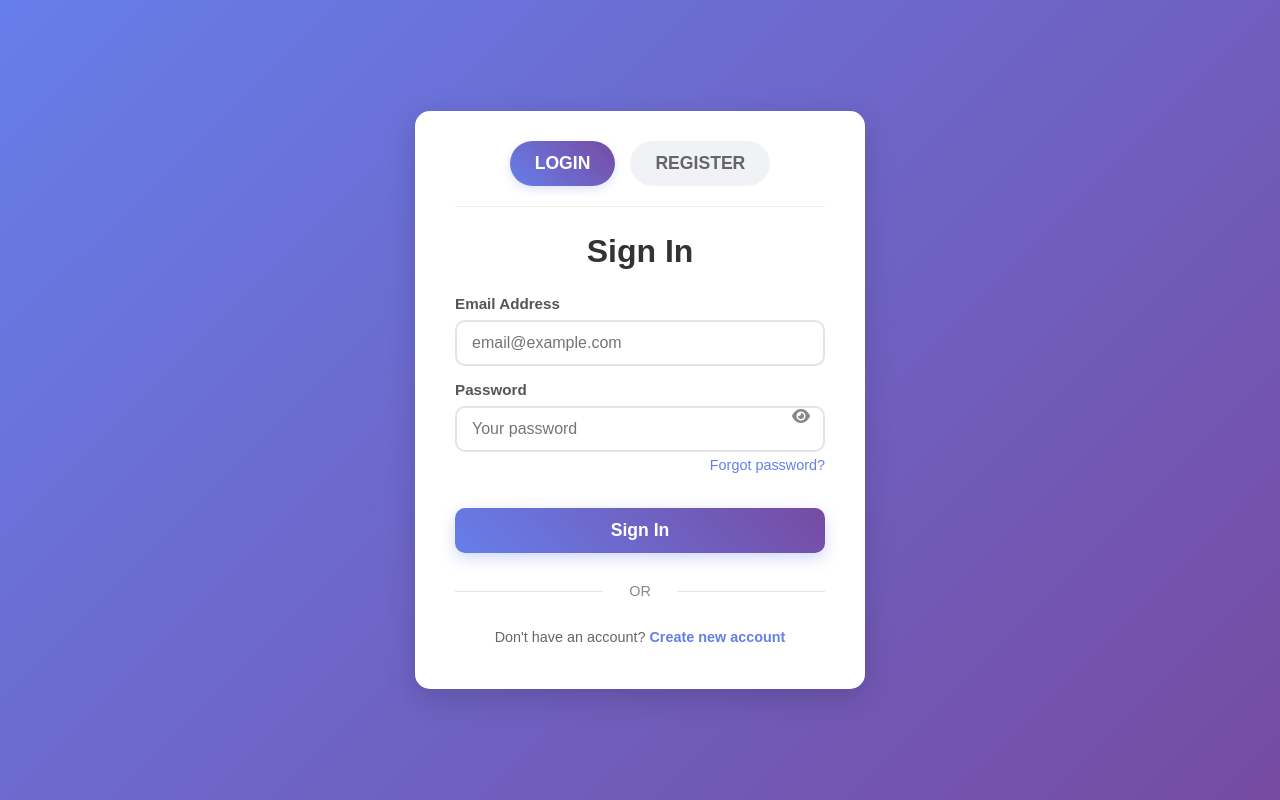
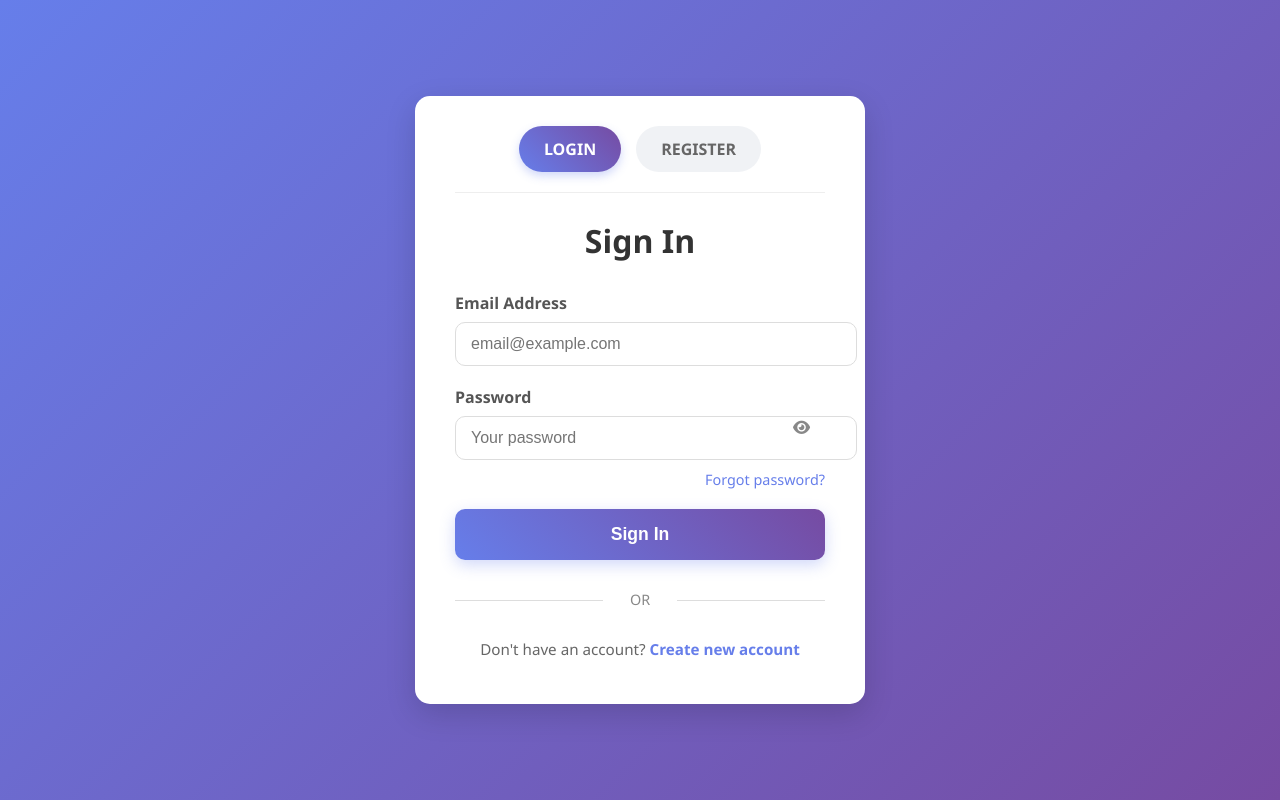
Before and after one commit to Matrixbenny/IS-PROJECT, a plain HTML site: page login.html in a window 1280 px wide. Drawn offline with Linux system fonts and the light colour scheme.

Commit message:
modified auth.css

```diff
--- a/css/auth.css
+++ b/css/auth.css
@@ -1,6 +1,6 @@
 /* css/auth.css */
 body.auth-page {
-    font-family: Arial, sans-serif;
+    font-family: 'Segoe UI', Tahoma, Geneva, Verdana, sans-serif; /* Consistent font */
     background: linear-gradient(135deg, #667eea 0%, #764ba2 100%); /* Maintain branding gradient */
     display: flex;
     justify-content: center;
@@ -34,112 +34,81 @@ body.auth-page {
     background: #f0f2f5; /* Light grey */
     border: none;
     padding: 12px 25px;
-    font-size: 1.1rem;
+    border-radius: 25px; /* Pill shape */
+    text-decoration: none;
+    color: #666;
     font-weight: 600;
-    cursor: pointer;
-    border-radius: 25px;
     transition: all 0.3s ease;
-    color: #666;
-    text-decoration: none; /* For anchor tags */
-    display: inline-block;
 }
 
-.auth-header .auth-btn.active,
-.auth-header .auth-btn:hover {
-    background: linear-gradient(45deg, #667eea, #764ba2);
+.auth-header .auth-btn.active {
+    background: linear-gradient(45deg, #667eea, #764ba2); /* Branding gradient */
     color: white;
-    box-shadow: 0 4px 10px rgba(102, 126, 234, 0.2);
+    box-shadow: 0 4px 10px rgba(102, 126, 234, 0.3);
 }
 
-.auth-container h2 {
+.auth-header .auth-btn:hover:not(.active) {
+    background: #e9ecef;
+    transform: translateY(-2px);
+}
+
+h2 {
     font-size: 2rem;
-    margin-bottom: 25px;
+    margin-bottom: 30px;
     color: #333;
-    text-align: center;
 }
 
 .form-group {
-    margin-bottom: 15px; /* Consistent spacing */
-    position: relative; /* For password toggle */
+    margin-bottom: 20px;
+    text-align: left; /* Align labels and inputs to the left */
 }
 
 .form-group label {
     display: block;
-    text-align: left;
     margin-bottom: 8px;
     font-weight: 600;
     color: #555;
-    font-size: 0.95rem;
 }
 
+.form-group input[type="text"],
 .form-group input[type="email"],
+.form-group input[type="tel"],
 .form-group input[type="password"],
-.form-group input[type="text"],
-.form-group input[type="tel"],
 .form-group select {
     width: 100%;
     padding: 12px 15px;
-    box-sizing: border-box;
-    border: 2px solid #e1e5e9;
-    border-radius: 10px;
+    border: 1px solid #ddd;
+    border-radius: 10px; /* Match auth-container border-radius for consistency */
     font-size: 1rem;
-    transition: border-color 0.3s, box-shadow 0.3s;
+    transition: border-color 0.3s ease, box-shadow 0.3s ease;
 }
 
 .form-group input:focus,
 .form-group select:focus {
+    border-color: #667eea;
+    box-shadow: 0 0 0 3px rgba(102, 126, 234, 0.2); /* Focus glow */
     outline: none;
-    border-color: #667eea;
-    box-shadow: 0 0 0 3px rgba(102, 126, 234, 0.1);
 }
 
 .password-input-container {
     position: relative;
 }
 
-.password-input-container input {
-    padding-right: 2.8rem !important; /* Make space for the icon */
-}
-
 .password-toggle {
     position: absolute;
     right: 15px;
     top: 50%;
-    transform: translateY(-50%);
+    transform: translateY(calc(-50% + 4px)); /* Adjust to align with input text */
     cursor: pointer;
     color: #888;
-    font-size: 1rem;
-}
-
-.password-toggle:hover {
-    color: #555;
-}
-
-.checkbox-group {
-    margin: 15px 0 25px;
-    text-align: left;
-    display: flex;
-    align-items: center;
-}
-
-.checkbox-group input[type="checkbox"] {
-    margin-right: 8px;
-    transform: scale(1.1); /* Slightly larger checkbox */
-}
-
-.checkbox-group label {
     font-size: 0.95rem;
-    color: #666;
-    font-weight: normal; /* Override form-group label bold */
-    margin-bottom: 0;
 }
 
 .btn-auth {
     width: 100%;
+    padding: 15px;
     background: linear-gradient(45deg, #667eea, #764ba2);
     color: white;
-    padding: 12px;
-    margin-top: 15px;
     border: none;
     border-radius: 10px; /* Match input fields */
     font-size: 1.1rem;
@@ -184,7 +153,7 @@ body.auth-page {
     top: 50%;
     width: 40%; /* Adjusted width */
     height: 1px;
-    background: #e1e5e9; /* Lighter line */
+    background: #ddd;
 }
 
 .divider::before {
@@ -196,21 +165,22 @@ body.auth-page {
 }
 
 .divider span {
-    background: #fff;
-    padding: 0 15px;
+    background: white;
+    padding: 0 10px;
+    position: relative;
+    z-index: 1;
 }
 
 .alt-action-text {
-    font-size: 0.9rem;
-    text-align: center;
-    margin-top: 25px;
+    font-size: 0.95rem;
     color: #666;
+    margin-top: 30px;
 }
 
 .alt-action-text a {
     color: #667eea;
     text-decoration: none;
-    font-weight: bold;
+    font-weight: 600;
     transition: color 0.3s;
 }
 
@@ -218,10 +188,19 @@ body.auth-page {
     color: #764ba2;
 }
 
-/* Responsive adjustments */
-@media (max-width: 600px) {
+/* --- Responsive adjustments for Auth pages --- */
+@media (max-width: 480px) {
     .auth-container {
-        margin: 20px;
-        padding: 25px 30px;
+        padding: 20px 25px;
+        margin: 15px;
+    }
+
+    h2 {
+        font-size: 1.8rem;
+    }
+
+    .auth-header .auth-btn {
+        padding: 10px 20px;
+        font-size: 0.9rem;
     }
 }
```
